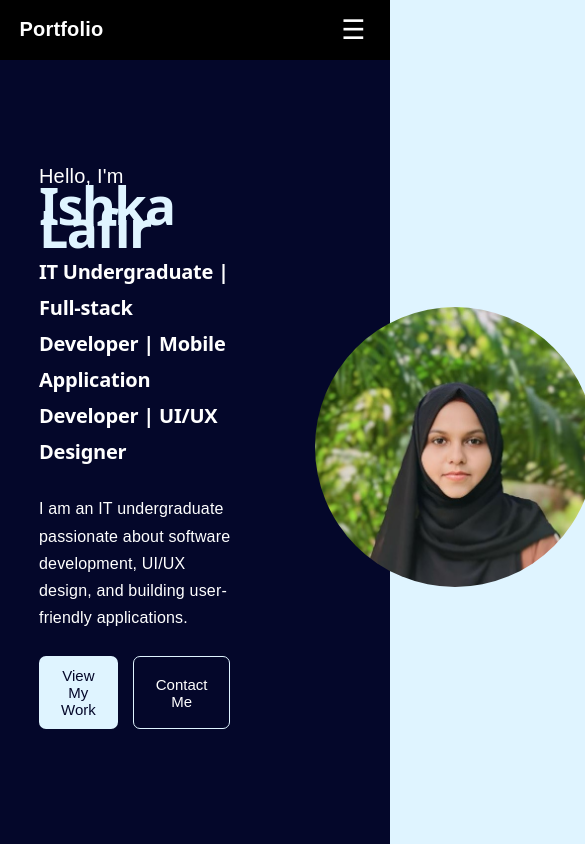
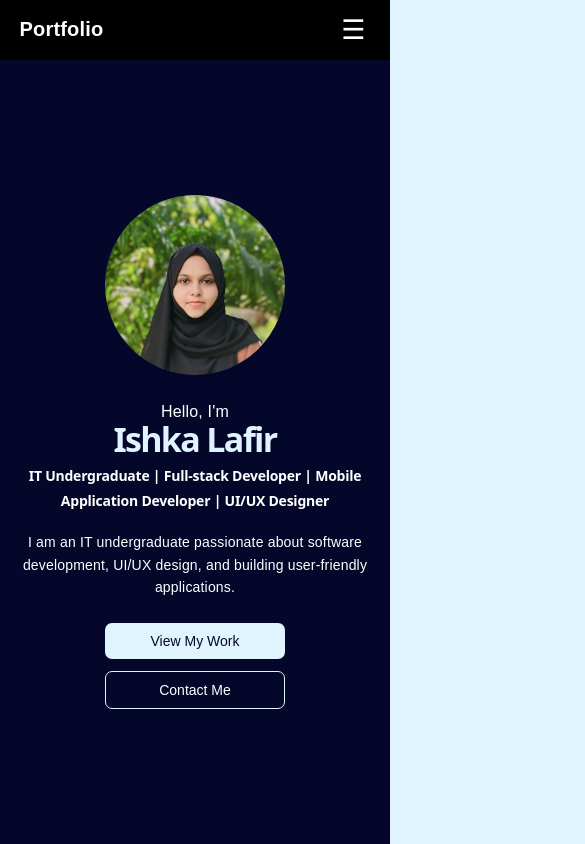
Before and after one commit to ishqafathima/My-Portfolio, a React (Vite) app: page / in a window 390 px wide. Shown: the top 844 px of the page, 585 px wide, since content can reach past the window. Built offline with nearby package versions, Linux system fonts and the light colour scheme.

Commit message:
update portfolio

```diff
--- a/src/sections/Home/Home.css
+++ b/src/sections/Home/Home.css
@@ -1,21 +1,40 @@
+
+/* =========================
+   HOME
+========================= */
+
 .home {
   min-height: calc(100vh - 70px);
   display: flex;
   align-items: center;
-  padding: 0 10%;
+  padding: 60px 10%;
   background-color: #04072a;
+  box-sizing: border-box;
 }
+
+/* =========================
+   HOME CONTENT
+========================= */
 
 .home-content {
   width: 100%;
+  max-width: 1200px;
+  margin: 0 auto;
+
   display: flex;
   align-items: center;
   justify-content: space-between;
+
   gap: 60px;
 }
 
+/* =========================
+   INTRO
+========================= */
+
 .intro {
   flex: 1;
+  min-width: 0;
 }
 
 .hello {
@@ -25,14 +44,14 @@
 }
 
 .name {
-  font-size: 52px;
+  font-size: clamp(38px, 5vw, 52px);
   margin: 0 0 15px;
   color: #dff4ff;
   font-weight: 700;
 }
 
 .role {
-  font-size: 20px;
+  font-size: clamp(16px, 2vw, 20px);
   line-height: 1.8;
   margin: 0;
   color: #ffffff;
@@ -47,10 +66,15 @@
   color: #ffffff;
 }
 
+/* =========================
+   BUTTONS
+========================= */
+
 .home-buttons {
   display: flex;
   gap: 15px;
   margin-top: 25px;
+  flex-wrap: wrap;
 }
 
 .home-buttons button {
@@ -58,6 +82,7 @@
   border-radius: 7px;
   font-size: 15px;
   cursor: pointer;
+  transition: 0.3s ease;
 }
 
 .work-btn {
@@ -76,6 +101,10 @@
   transform: translateY(-2px);
 }
 
+/* =========================
+   PROFILE
+========================= */
+
 .profile {
   flex: 0 0 330px;
   display: flex;
@@ -88,3 +117,147 @@
   object-fit: cover;
   border-radius: 50%;
 }
+
+
+/* =========================
+   TABLET
+========================= */
+
+@media (max-width: 900px) {
+
+  .home {
+    min-height: calc(100vh - 65px);
+    padding: 60px 7%;
+  }
+
+  .home-content {
+    gap: 35px;
+  }
+
+  .profile {
+    flex: 0 0 250px;
+  }
+
+  .profile-image {
+    width: 230px;
+    height: 230px;
+  }
+
+  .description {
+    font-size: 15px;
+  }
+}
+
+
+/* =========================
+   MOBILE
+========================= */
+
+@media (max-width: 700px) {
+
+  .home {
+    min-height: calc(100vh - 60px);
+    padding: 50px 6%;
+  }
+
+  .home-content {
+    flex-direction: column-reverse;
+    justify-content: center;
+    text-align: center;
+    gap: 30px;
+  }
+
+  .intro {
+    width: 100%;
+  }
+
+  .hello {
+    font-size: 18px;
+  }
+
+  .name {
+    font-size: 40px;
+    margin-bottom: 12px;
+  }
+
+  .role {
+    font-size: 16px;
+    line-height: 1.7;
+  }
+
+  .description {
+    max-width: 100%;
+    margin: 20px auto 0;
+    font-size: 15px;
+    line-height: 1.6;
+  }
+
+  .home-buttons {
+    justify-content: center;
+    gap: 12px;
+  }
+
+  .home-buttons button {
+    padding: 10px 18px;
+    font-size: 14px;
+  }
+
+  .profile {
+    flex: none;
+  }
+
+  .profile-image {
+    width: 210px;
+    height: 210px;
+  }
+}
+
+
+/* =========================
+   SMALL PHONES
+========================= */
+
+@media (max-width: 480px) {
+
+  .home {
+    padding: 40px 5%;
+  }
+
+  .home-content {
+    gap: 25px;
+  }
+
+  .hello {
+    font-size: 16px;
+  }
+
+  .name {
+    font-size: 34px;
+  }
+
+  .role {
+    font-size: 14px;
+    line-height: 1.8;
+  }
+
+  .description {
+    font-size: 14px;
+    line-height: 1.6;
+    margin-top: 18px;
+  }
+
+  .home-buttons {
+    flex-direction: column;
+    align-items: center;
+    width: 100%;
+  }
+
+  .home-buttons button {
+    width: 180px;
+  }
+
+  .profile-image {
+    width: 180px;
+    height: 180px;
+  }
+}
```
